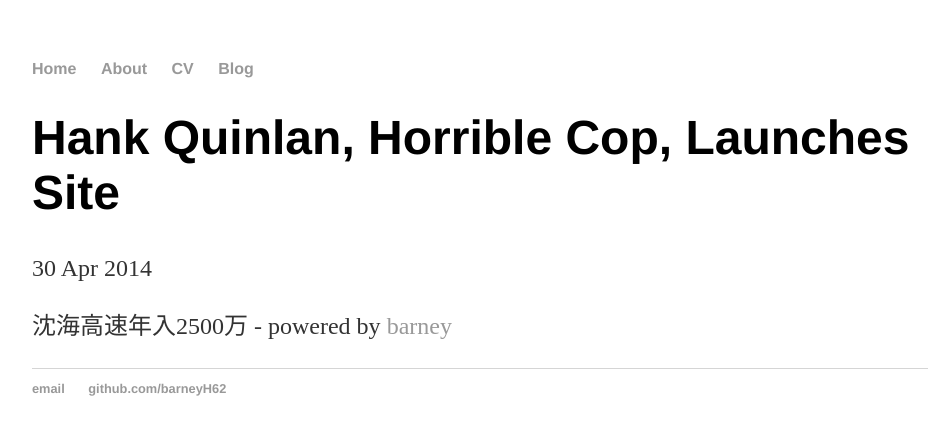
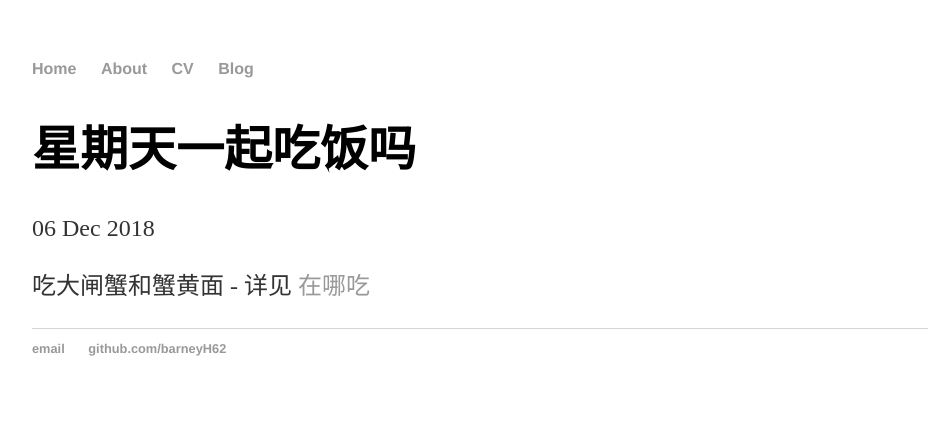
Before and after one commit to barneyH62/barneyH1.github.io, a Jekyll site: the page built from _posts/2014-04-30-hank-quinlan-site-launched.md, in a window 1280 px wide. Shown: the top 435 px of the page, without its empty margins (160-1099 px from the left). Built offline with Jekyll 4.4.1, drawn with Linux system fonts in a browser that asks for light colours.

Commit message:
Update 2014-04-30-hank-quinlan-site-launched.md

```diff
--- a/_posts/2014-04-30-hank-quinlan-site-launched.md
+++ b/_posts/2014-04-30-hank-quinlan-site-launched.md
@@ -1,7 +1,7 @@
 ---
 layout: post
-title: "Hank Quinlan, Horrible Cop, Launches Site"
-date: 2014-04-30
+title: "星期天一起吃饭吗"
+date: 2018-12-6
 ---
 
-沈海高速年入2500万 - powered by [barney](http://www.baidu.com)
+吃大闸蟹和蟹黄面 - 详见 [在哪吃](http://www.dianping.com/shop/2006572)
```
